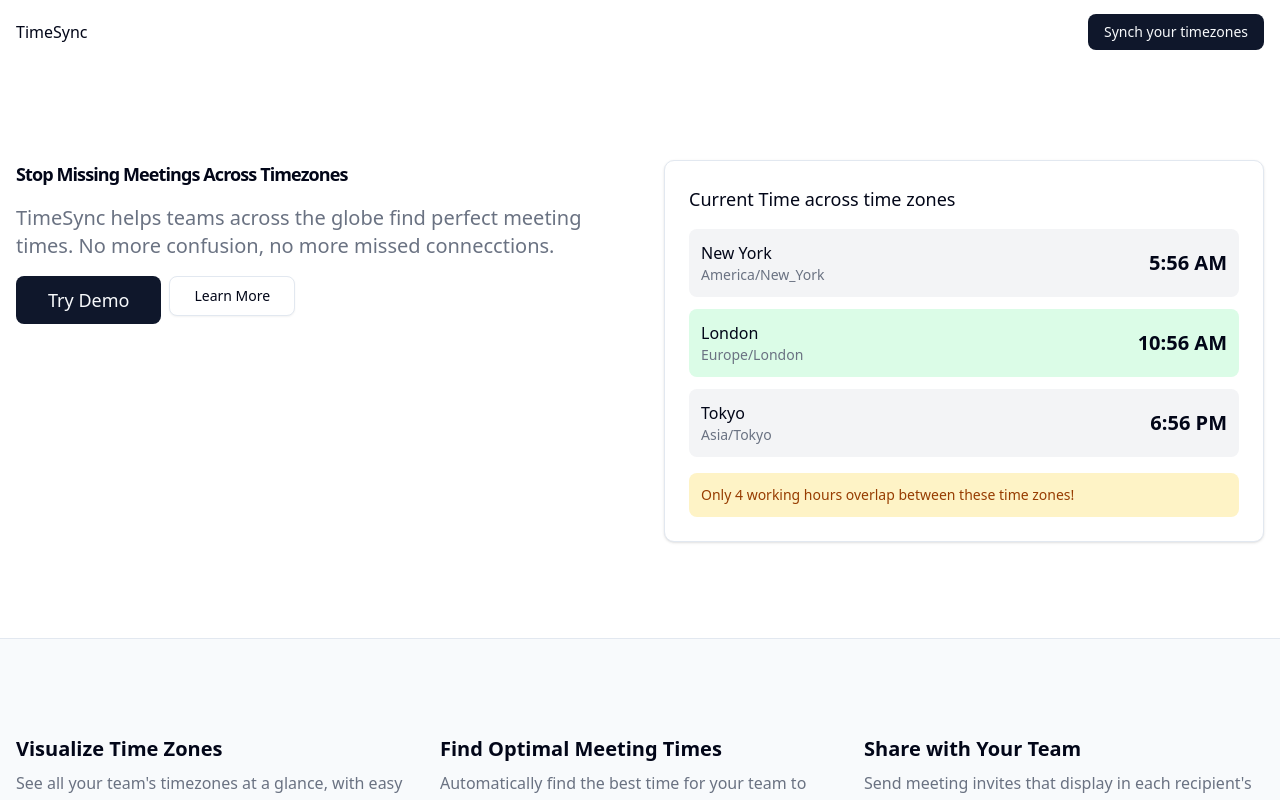
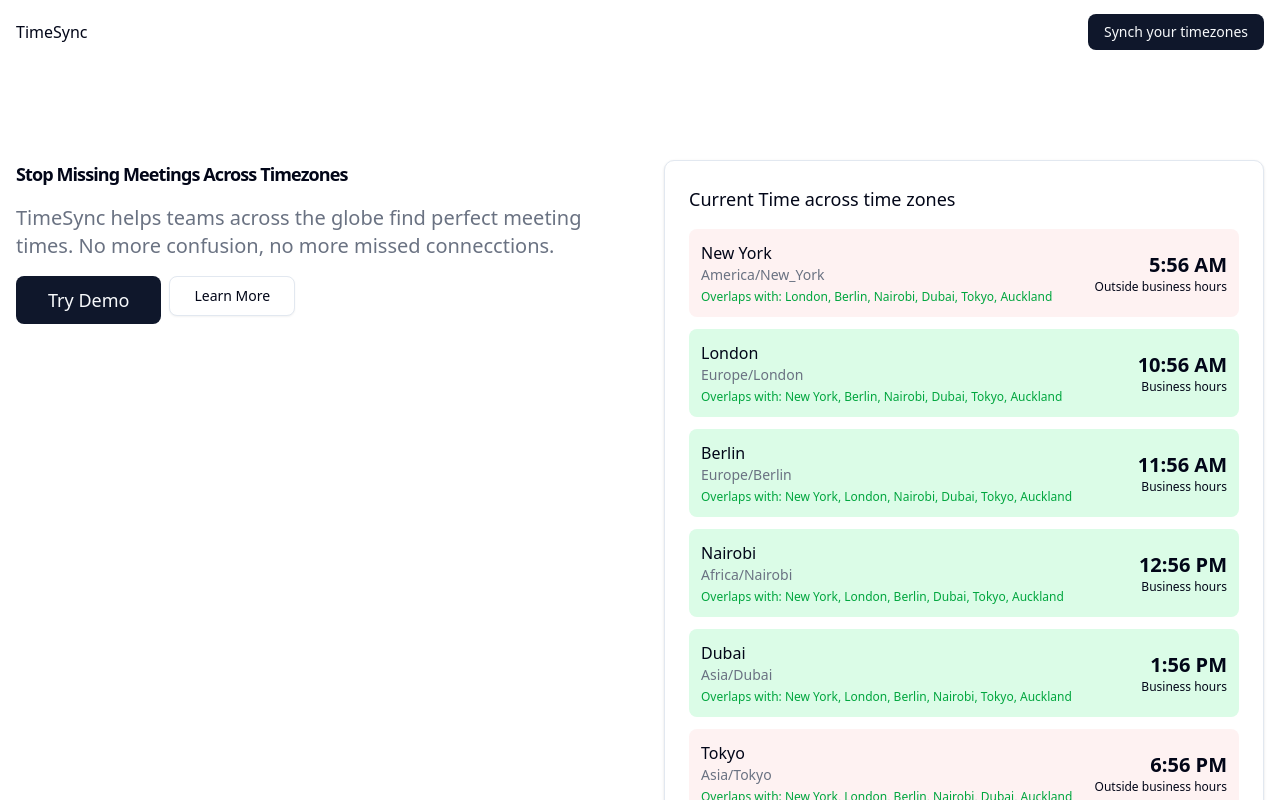
Before and after one commit to GwMamba/TimeSynch, a Next.js app: page / in a window 1280 px wide. Shown: the top 800 px of the page. Built offline with nearby package versions, Linux system fonts and the light colour scheme.

Commit message:
change page to reflect proper timezone conflicts

```diff
--- a/components/landing/time-zone-demo.tsx
+++ b/components/landing/time-zone-demo.tsx
@@ -6,9 +6,15 @@ import { formatInTimeZone } from "date-fns-tz";
 const demoTimeZones = [
   { id: 'new-york', label: 'New York', timeZone: 'America/New_York' },
   { id: 'london', label: 'London', timeZone: 'Europe/London' },
+  { id: 'berlin', label: 'Berlin', timeZone: 'Europe/Berlin' },
+  { id: 'nairobi', label: 'Nairobi', timeZone: 'Africa/Nairobi' },
+  { id: 'dubai', label: 'Dubai', timeZone: 'Asia/Dubai' },
   { id: 'tokyo', label: 'Tokyo', timeZone: 'Asia/Tokyo' },
+  { id: 'auckland', label: 'Auckland', timeZone: 'Pacific/Auckland' },
 ];
 
+const BUSINESS_START_HOUR = 9; // 9 AM
+const BUSINESS_END_HOUR = 17; // 5 PM
 
 export function TimeZoneDemo() {
   // Initialize with null for ssr to avoid hydration errors
@@ -24,6 +30,78 @@ export function TimeZoneDemo() {
 
     return () => clearInterval(interval);
   }, []);
+
+  // Calculate business hour overlaps between all time zones
+  const calculateOverlaps = () => {
+    if (!currentTime) return { overlaps: [], overlapSummary: "" };
+
+    const timeZoneHours: Record<string, { start: number, end: number }> = {};
+
+    // Get business hours for each time zone in terms of UTC hours
+    demoTimeZones.forEach(tz => {
+      const localMidnight = new Date(
+        formatInTimeZone(currentTime, tz.timeZone, "yyyy-MM-dd'T'00:00:00")
+      );
+
+      // Convert business hours to UTC hours
+      const businessStartUTC = new Date(localMidnight);
+      businessStartUTC.setHours(businessStartUTC.getHours() + BUSINESS_START_HOUR);
+
+      const businessEndUTC = new Date(localMidnight);
+      businessEndUTC.setHours(businessEndUTC.getHours() + BUSINESS_END_HOUR);
+
+      timeZoneHours[tz.id] = {
+        start: businessStartUTC.getUTCHours(),
+        end: businessEndUTC.getUTCHours(),
+      };
+    });
+
+    // Find overlaps between each pair
+    const overlaps: { pair: string[], hours: number }[] = [];
+
+    for (let i = 0; i < demoTimeZones.length; i++) {
+      for (let j = i + 1; j < demoTimeZones.length; j++) {
+        const tz1 = demoTimeZones[i];
+        const tz2 = demoTimeZones[j];
+
+        const hours1 = timeZoneHours[tz1.id];
+        const hours2 = timeZoneHours[tz2.id];
+
+        // Calculate overlap hours
+        const overlapStart = Math.max(hours1.start, hours2.start);
+        const overlapEnd = Math.min(hours1.end, hours2.end);
+
+        const overlapHours = Math.max(0, overlapEnd - overlapStart);
+
+        if (overlapHours > 0) {
+          overlaps.push({
+            pair: [tz1.id, tz2.id],
+            hours: overlapHours
+          });
+        }
+      }
+    }
+
+    // Create a summary of all overlaps
+    let overlapSummary = "";
+
+    if (overlaps.length === 0) {
+      overlapSummary = "No business hours overlap between these time zones";
+    } else {
+      const totalPairs = (demoTimeZones.length * (demoTimeZones.length - 1)) / 2;
+
+      if (overlaps.length === totalPairs) {
+        // All time zones have some overlap with each other
+        const minOverlap = Math.min(...overlaps.map(o => o.hours));
+        overlapSummary = `All time zones have at least ${minOverlap} hour${minOverlap > 1 ? "s" : ""} of business hour overlap.`;
+      } else {
+        // Some time zones overlap, others don't
+        overlapSummary = `${overlaps.length} of ${totalPairs} time zone pairs have business hour overlaps.`;
+      }
+    }
+
+    return { overlaps, overlapSummary };
+  };
 
   if (!currentTime)
     return (
@@ -46,44 +124,75 @@ export function TimeZoneDemo() {
       </div>
     );
 
+  // Get the overlaps information
+  const { overlaps, overlapSummary } = calculateOverlaps();
 
+  // Function to check if two time zones have business hours overlap
+  const hasOverlap = (id1: string, id2: string) => {
+    return overlaps.some(o =>
+      (o.pair[0] === id1 && o.pair[1] === id2) ||
+      (o.pair[0] === id2 && o.pair[1] === id1)
+    );
+  };
 
   return (
     <div className="w-full space-y-4 rounded-lg border bg-card p-6 shadow-sm">
-      <h3 className="text-lg font-medium">
-        Current Time across time zones
-      </h3>
+      <h3 className="text-lg font-medium">Current Time across time zones</h3>
       <div className="space-y-3">
         {demoTimeZones.map((tz) => {
-
           // Format the time using the IANA time zone
-          const formattedTime = formatInTimeZone(currentTime, tz.timeZone, "h:mm aa"
+          const formattedTime = formatInTimeZone(
+            currentTime,
+            tz.timeZone,
+            "h:mm aa"
           );
 
           // Get the local hour in this time zone for working hours check
-          const hourInTimeZone = parseInt(formatInTimeZone(currentTime, tz.timeZone, "H")
+          const hourInTimeZone = parseInt(
+            formatInTimeZone(currentTime, tz.timeZone, "H")
           );
 
           // Determine if it's working hours (9AM to 5PM)
-          const isWorkingHours = hourInTimeZone >= 9 && hourInTimeZone < 17;
+          const isWorkingHours = hourInTimeZone >= BUSINESS_START_HOUR && hourInTimeZone < BUSINESS_END_HOUR;
+
+          // Find all time zones that this one has business hour overlaps with
+          const overlappingZones = demoTimeZones
+            .filter(otherTz => otherTz.id !== tz.id && hasOverlap(tz.id, otherTz.id))
+            .map(otherTz => otherTz.label);
 
           return (
             <div
               key={tz.id}
-              className={`flex items-center justify-between rounded-md p-3 ${isWorkingHours ? "bg-green-100 dark:bg-green-900/30" : "bg-gray-100 dark:bg-gray-800"}`}
+              className={`flex items-center justify-between rounded-md p-3 ${
+                isWorkingHours
+                  ? "bg-green-100 dark:bg-green-900/30"
+                  : "bg-red-50 dark:bg-red-900/20"
+              }`}
             >
-              <div>
+              <div className="flex-1">
                 <p className="font-medium">{tz.label}</p>
                 <p className="text-sm text-gray-500 dark:text-gray-400">{tz.timeZone}</p>
+                {overlappingZones.length > 0 && (
+                  <p className="text-xs text-green-600 dark:text-green-400 mt-1">
+                    Overlaps with: {overlappingZones.join(', ')}
+                  </p>
+                )}
               </div>
-              <div className="text-xl font-semibold">{formattedTime}</div>
+              <div className="flex flex-col items-end min-w-[120px]">
+                <div className="text-xl font-semibold">{formattedTime}</div>
+                <div className="text-xs">
+                  {isWorkingHours
+                    ? "Business hours"
+                    : "Outside business hours"}
+                </div>
+              </div>
             </div>
           );
         })}
       </div>
       <div className="mt-4 rounded-md bg-amber-100 p-3 dark:bg-amber-900/30">
         <p className="text-sm text-amber-800 dark:text-amber-200">
-          Only 4 working hours overlap between these time zones!
+          {overlapSummary}
         </p>
       </div>
     </div>
```
